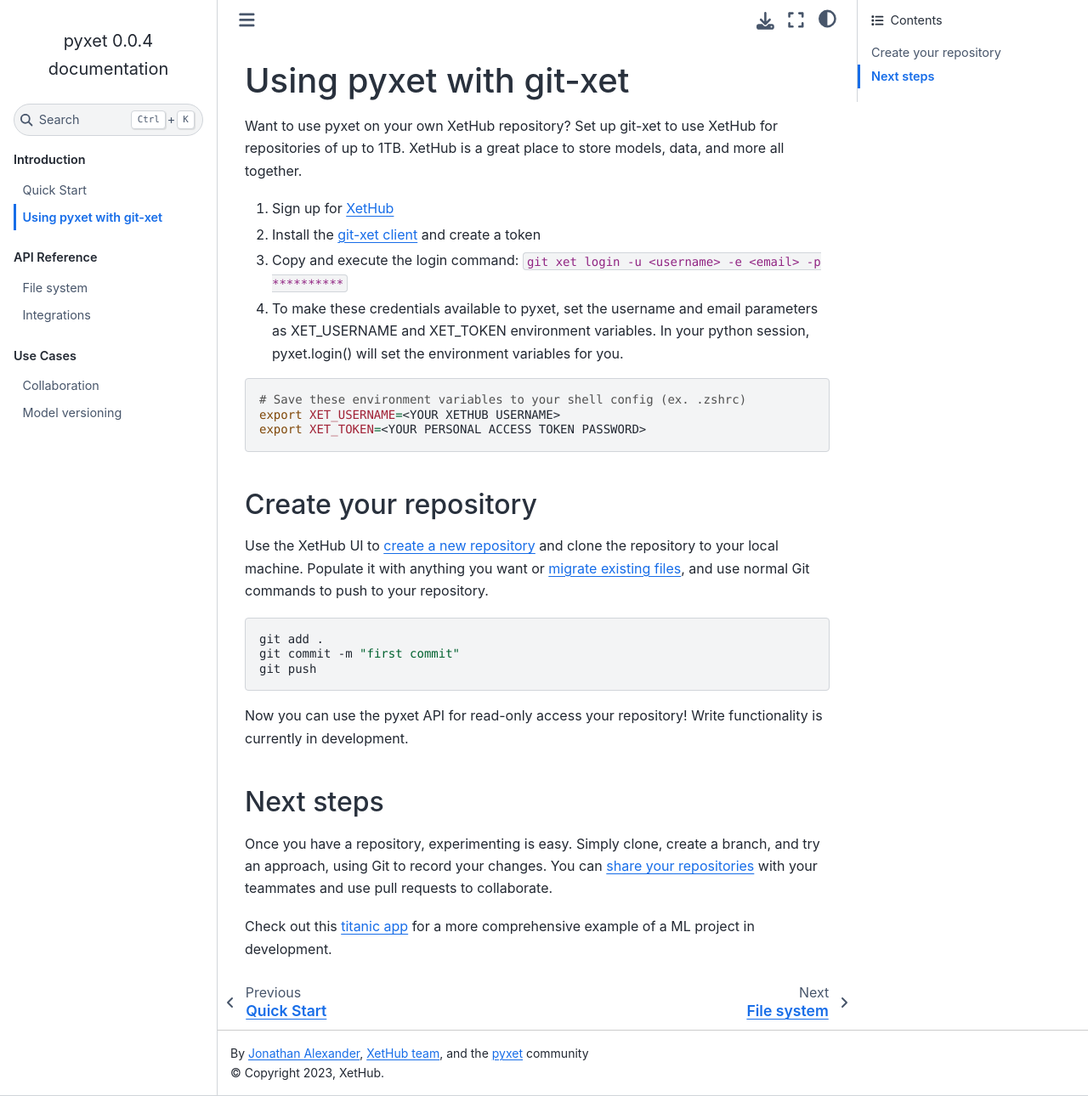
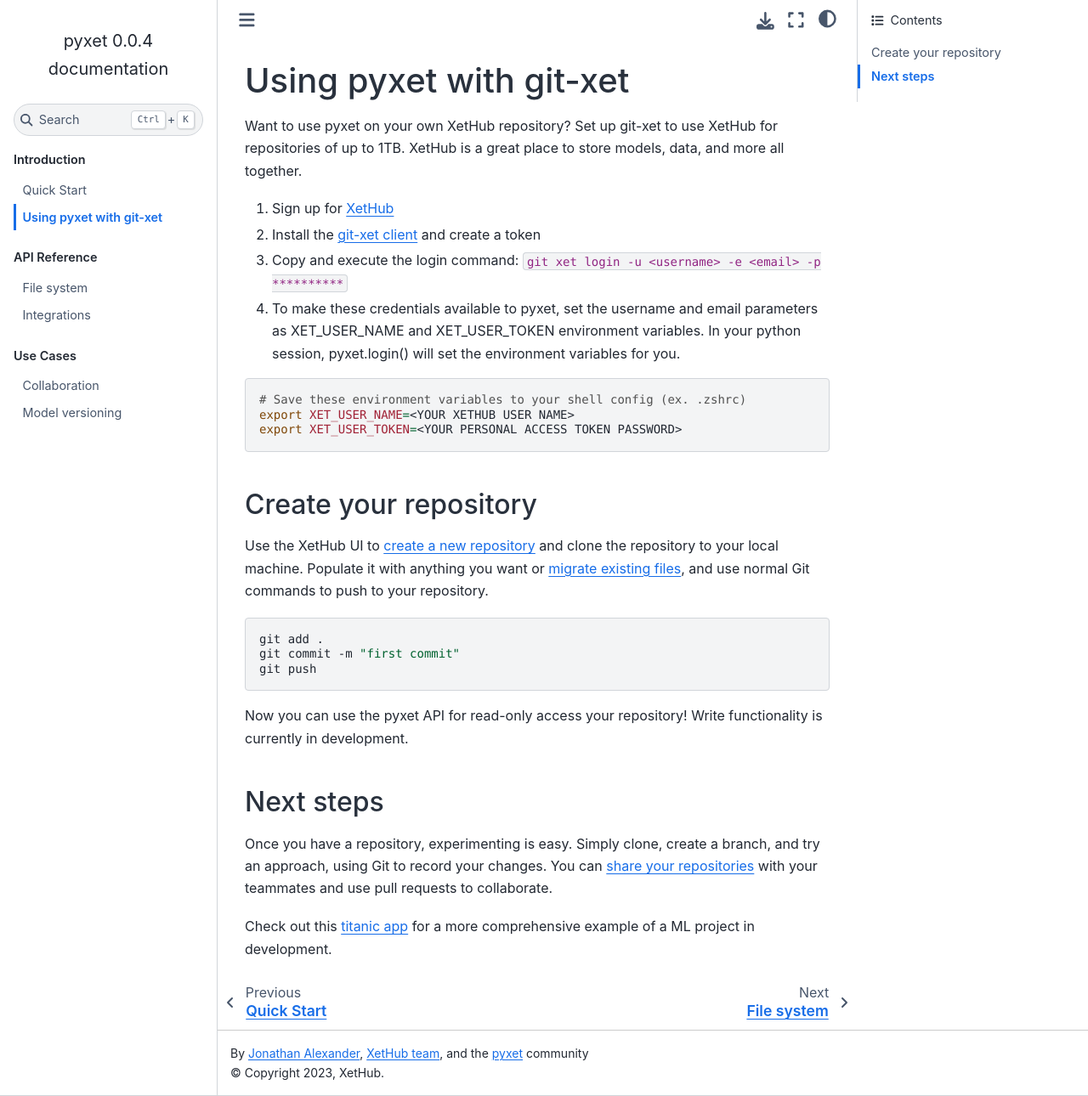
Before and after one commit to xetdata/pyxet, a Sphinx documentation site: the page built from docs/markdowns/newrepo.md, in a window 1280 px wide and 1290 px high. Shown: the whole window at 85% size. Built offline with Sphinx 7.4.7 and the Sphinx Book theme 1.1.4, drawn with Linux system fonts in a browser that asks for light colours; pages that are not in the unit, such as notebooks, are missing from menus.

Commit message:
change env vars to be _USER_

````diff
--- a/docs/markdowns/newrepo.md
+++ b/docs/markdowns/newrepo.md
@@ -7,13 +7,13 @@
 1. Sign up for [XetHub](https://xethub.com/user/sign_up)
 2. Install the [git-xet client](https://xethub.com/explore/install) and create a token
 3. Copy and execute the login command: `git xet login -u <username> -e <email> -p **********`
-4. To make these credentials available to pyxet, set the username and email parameters as XET_USERNAME and XET_TOKEN environment variables.
+4. To make these credentials available to pyxet, set the username and email parameters as XET_USER_NAME and XET_USER_TOKEN environment variables.
 In your python session, pyxet.login() will set the environment variables for you.
 
 ```sh
 # Save these environment variables to your shell config (ex. .zshrc)
-export XET_USERNAME=<YOUR XETHUB USERNAME>
-export XET_TOKEN=<YOUR PERSONAL ACCESS TOKEN PASSWORD>
+export XET_USER_NAME=<YOUR XETHUB USER NAME>
+export XET_USER_TOKEN=<YOUR PERSONAL ACCESS TOKEN PASSWORD>
 ```
 
 ## Create your repository
````
Also changed, not shown: docs/markdowns/integrations.md (+1 -1 lines), docs/markdowns/quickstart.md (+1 -1 lines).
